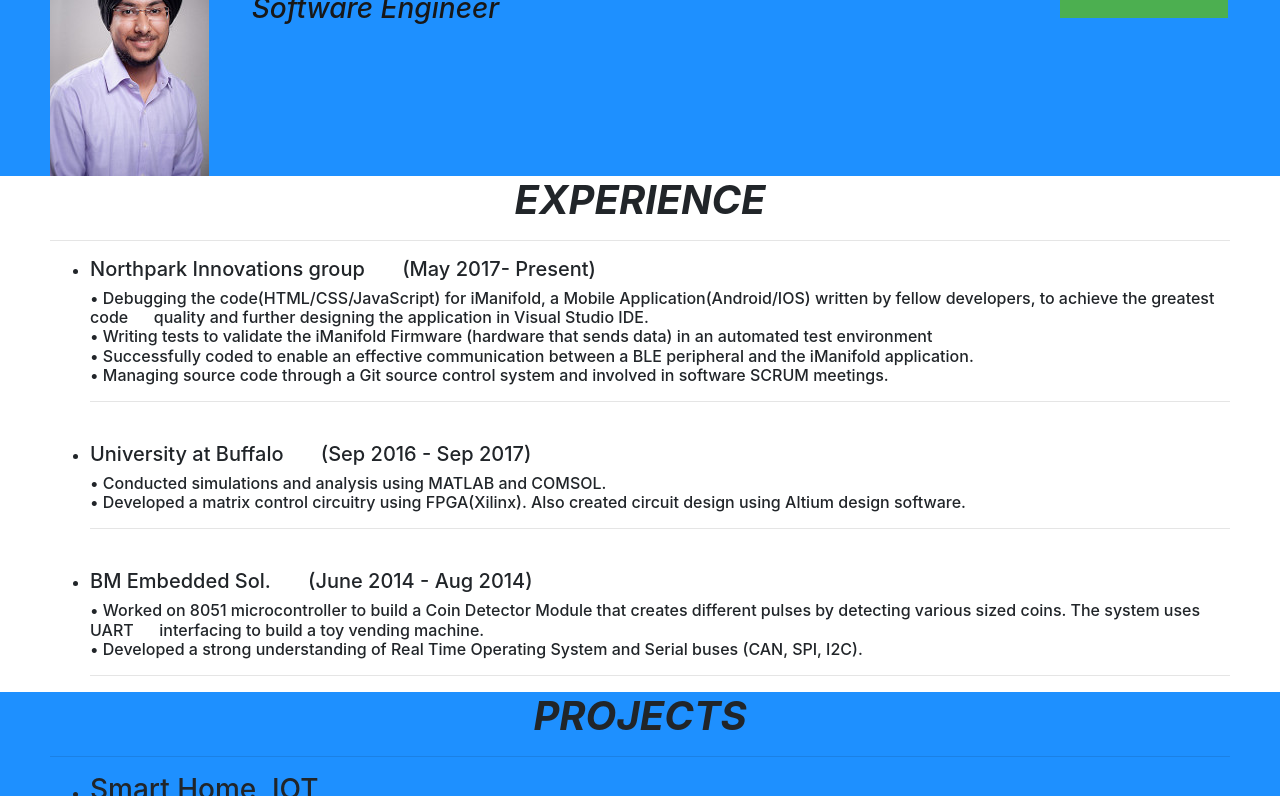
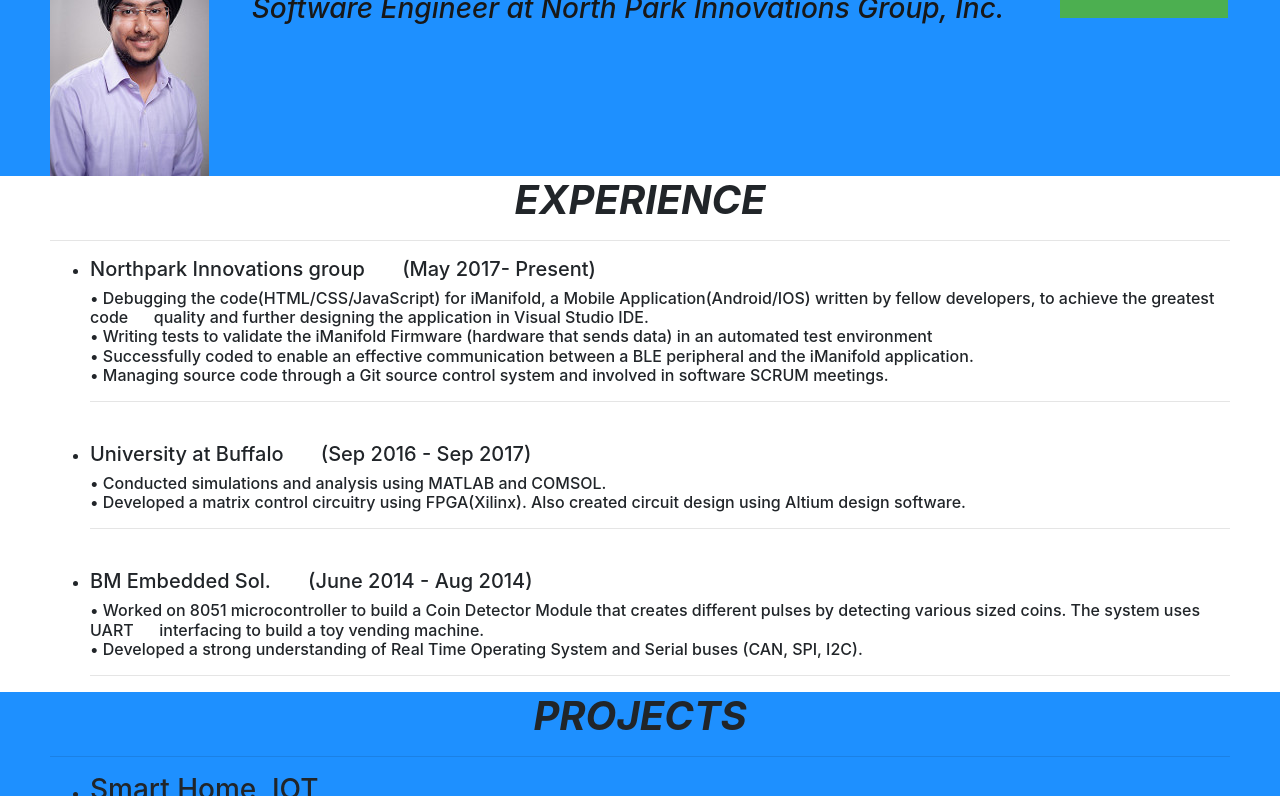
Before and after one commit to arshdeepmalik/Portfolio, a plain HTML site: page index.html in a window 1280 px wide. Shown: the part 74-870 px from the top of the page. Drawn offline with nearby package versions, Linux system fonts and the light colour scheme.

Commit message:
Update index.html

```diff
--- a/index.html
+++ b/index.html
@@ -15,7 +15,7 @@
 		</div>
 		<div class = "col-md-8">
 			<h1 class="text-uppercase name">ARSHDEEP SINGH MALIK</h1>
-			<h3 class="designation"><em>Software Engineer</em></h3>
+			<h3 class="designation"><em>Software Engineer at North Park Innovations Group, Inc.</em></h3>
 		</div>
 		<div class = "col-md-2">
 			<a href="https://www.dropbox.com/s/xhgm51yl2pjh7cq/Resume_ArshdeepSM18.docx?dl=0"><button class="button">Download Resume</button></a>
```
